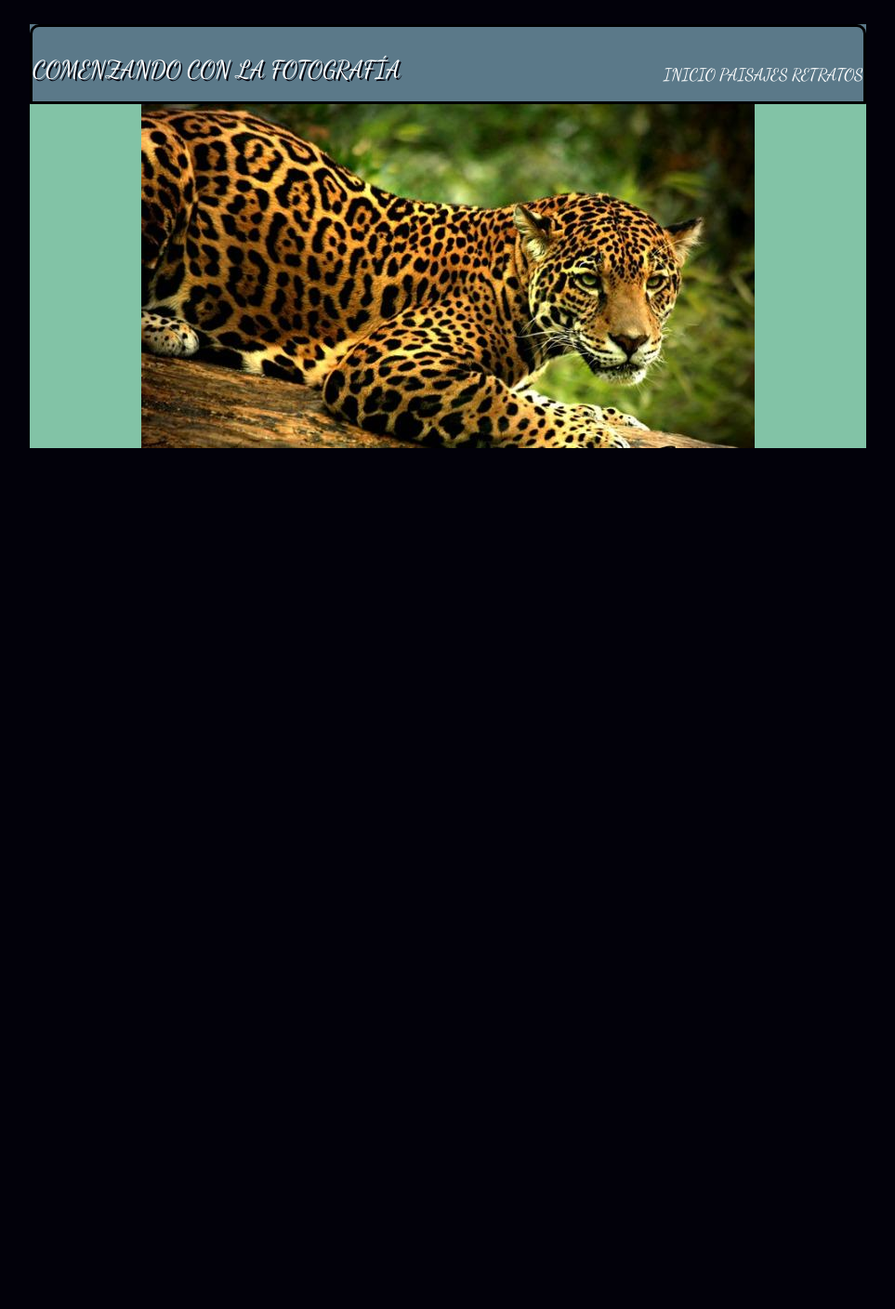
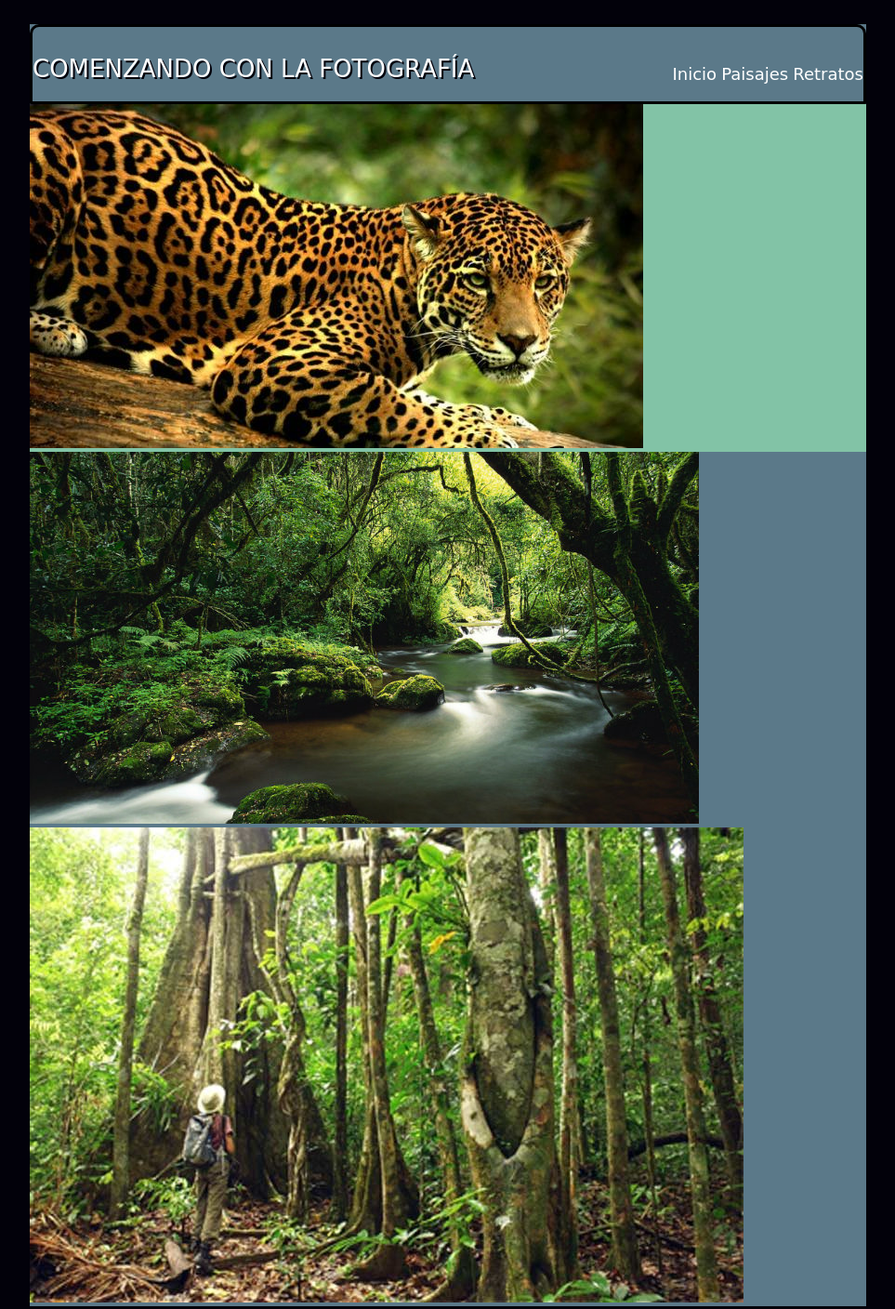
Before and after one commit to marcellistica123/PruebaFinal, a plain HTML site: page index.html in a window 1280 px wide. Shown: the whole page at 93% size, without its empty margins (158-1121 px from the left). Before the commit the page ends 800 px from the top, so only its background shows below. Drawn offline with Linux system fonts and the light colour scheme; files whose address does not match are found by name; a web font is replaced by a local one.

Commit message:
cambios a la primera parte del desarrollo

```diff
--- /dev/null
+++ b/estilo.css
@@ -0,0 +1,182 @@
+*{margin: 0; padding: 0;}
+
+body{
+    background: #02010a;
+    font-family: 'Dancing Script', cursive;
+}
+
+#contenido{
+    width: 900px;
+    margin: 2% auto;
+    background: #5b7989;
+
+}
+
+#encabezado{
+    overflow: hidden;
+    height: 100px;
+    border: 1px solid;
+    border-radius:10px 10px 1px 1px;
+    -moz-border-radius: 10px 10px 1px 1px;
+    -webkit-border-radius: 10px 10px 1px 1px;
+     background: #5b7989;
+
+}
+
+#titulo{
+    color: #fff;
+    width: 600px;
+    float: left;
+    text-shadow: 2px 2px #02010a;
+    font-size: 28px;
+    margin-top: 30px;
+    text-align: center;
+    line-height: 50px;
+
+}
+
+.menu{
+    float: right;
+    margin-top: 40px;
+    text-align:center;
+
+}
+#inicio{
+    text-decoration: none;
+}
+
+a{
+    color: #fff;
+    font-size: 20px;
+    line-height: 110px;
+    padding: 13px
+}
+
+
+
+
+
+ @font-face{
+    font-family: "Dancing Script";
+        src: url(fuentes/Dancing_Script/DancingScript-Regular.ttf);
+    }
+
+    h1{
+        font-family: 'Dancing Script', cursive;
+    }
+    a{
+        font-family: 'Dancing Script', cursive;
+    }
+
+.imagencentral{
+    background: #82c3a6;
+    display: flex;
+
+
+}
+
+.imagensecundaria{
+
+    background: #d5c75f;
+    display: flex;
+    flex-direction: row;
+    border: 1px solid black;
+}
+
+#imagen2{
+    width: 100%;
+    border: 1px solid black;
+    display: flex;
+    flex-direction: row;
+    transform: scale(0.8);
+
+}
+
+#imagen3{
+    width: 100%;
+    transform: scale(1,1);
+    border: 1px solid black;
+    display: flex;
+    flex-direction: row;
+    transform: scale(0.8);
+
+}
+
+figure{
+    margin-left: auto;
+    margin-right: auto;
+}
+
+    @media and(max-width:900px){
+        #contenido{
+            width: 100%;
+            margin: 0 auto;
+        }
+    }
+
+
+
+    @media (max-width:899px){
+        #contenido{
+            width: 100%;
+            margin: 0 auto;
+        }
+
+        a{
+            margin: 1%;
+            width: 100%;
+            height: 50px;
+            text-align: center;
+            padding: 28px
+        }
+        #menu{
+            text-align: center;
+        }
+
+        #encabezado{
+            height: 184px;
+            justify-content: center;
+        }
+
+        #titulo{
+            width: 100%;
+            margin: 0 auto;
+        }
+
+
+        .imagencentral{
+            width: 100%;
+            margin: 0 auto;
+            display: flex;
+            padding-bottom: 4%;
+            padding-top: 4%;
+        }
+
+        img{
+            width: 90%;
+            display: flex;
+            margin: 1% auto;
+
+
+
+        }
+
+        .imagensecundaria{
+            width: 100%;
+            margin: 0 auto;
+            display: flex;
+            flex-wrap: wrap;
+            text-align: center;
+        }
+
+
+
+       #imagen2,#imagen3{
+        width: 100%;
+        display: flex;
+        flex-wrap: wrap;
+       transform: scale(0.9)
+
+        }
+
+    }
--- a/index.html
+++ b/index.html
@@ -15,13 +15,32 @@
                     <section id="titulo">COMENZANDO CON LA FOTOGRAFÍA</section>
 
                     <section id="menu">
-                        <a href="index.html">INICIO</a>
-                         <a href="paisajes.html">PAISAJES</a>
-                        <a href="retratos.html">RETRATOS</a></section>
+                        <a href="index.html">Inicio</a>
+                         <a href="paisajes.html">Paisajes</a>
+                        <a href="retratos.html">Retratos</a>
+                    </section>
+                </div>
+            </header>
+                <div class="imagencentral">
+                    <figure>
+                        <img id="imagen1" src="imagenes/jaguar%201.jpg" alt="imagen_de_jaguar">
+                    </figure>
+                </div>
+                <div class= "imagensecundaria">
+                    <section>
+                        <figure>
+                        <img id="imagen2" src="imagenes/Selva.jpg" alt="imagen_de_paisaje"> </figure>
+                    </section>
+
+                    <section>
+                        <figure>
+                        <img id="imagen3" src="imagenes/fotografa.jpg" alt="imagen_de_retrato"> </figure>
+                    </section>
                 </div>
 
-            </header>
-                <div class="imagencentral"><img class="imagen" src="imagenes/jaguar%201.jpg" alt="imagen_de_jaguar"></div>
+
+
+
         </div>
 
 
```
